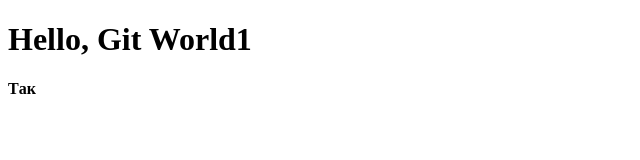
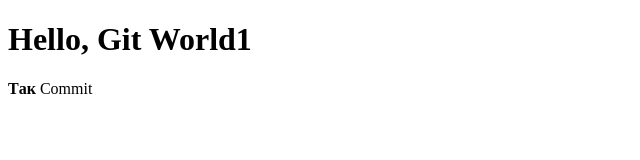
Before and after one commit to CooperPhD/MyFirstProgramms, a plain HTML site: page index.html in a window 1280 px wide. Shown: the full height of the page, 0-640 px from the left. Drawn offline with Linux system fonts and the light colour scheme.

Commit message:
two my commit

```diff
--- a/index.html
+++ b/index.html
@@ -6,6 +6,6 @@
 <body>
    <h1>Hello, Git World1</h1>
    <b>Tак</b>
-
+    <td>Commit</td>
 </body>
 </html>
```
